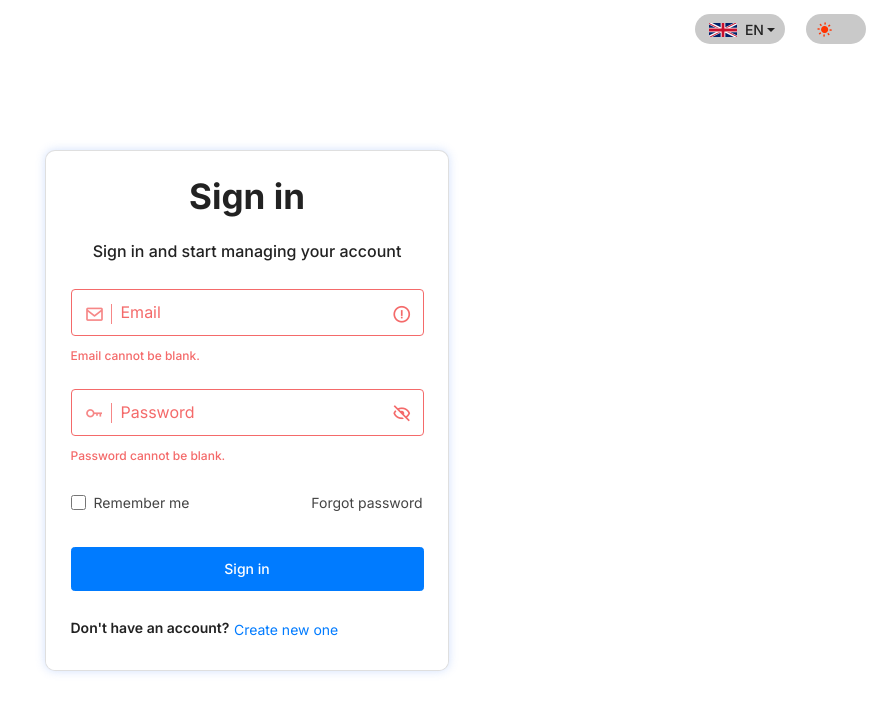
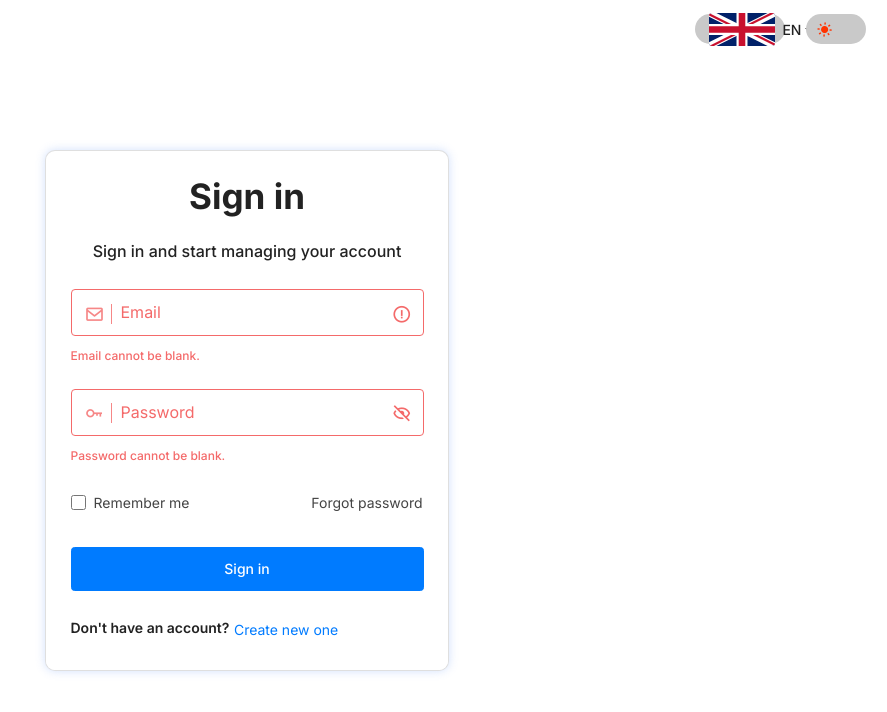
Before and after one commit to ErenHncr/login-form, a React (Create React App) app: page / in a window 1280 px wide. Shown: the top 712 px of the page, without its empty margins (393-1280 px from the left). Built offline with nearby package versions, Linux system fonts and the light colour scheme.

Commit message:
flag loading problem fixed

```diff
--- a/src/FlagItem.js
+++ b/src/FlagItem.js
@@ -1,19 +1,16 @@
-import React, { useState, useEffect } from 'react';
+import React, { Suspense } from 'react';
 import PropTypes from 'prop-types';
+import {
+  Spinner,
+} from 'reactstrap';
 import EN from './assets/flags/en.svg';
 import DE from './assets/flags/de.svg';
 import FR from './assets/flags/fr.svg';
 import TR from './assets/flags/tr.svg';
-// import EN from './assets/flags/english.svg';
-// import DE from './assets/flags/german.svg';
-// import FR from './assets/flags/french.svg';
-// import TR from './assets/flags/turkish.svg';
 
-function FlagItem({ language }) {
-  const [currentFlag, setCurrentFlag] = useState(EN);
-  useEffect(() => {
+const getFlagUrl = (lang) => {
   let flag = EN;
-    switch (language) {
+  switch (lang) {
     case 'EN':
       flag = EN;
       break;
@@ -30,18 +27,21 @@ function FlagItem({ language }) {
       flag = EN;
       break;
   }
-    setCurrentFlag(flag);
-  }, [language]);
+  return flag;
+};
+
+function FlagItem({ language }) {
   return (
+    <Suspense fallback={<Spinner className="mr-2" color="secondary" />}>
       <img
-      src={currentFlag}
-      width="28"
-      height="18"
+        src={getFlagUrl(language)}
+        className="language-flag"
         alt="language flag"
         style={{
           borderRadius: '3px',
         }}
       />
+    </Suspense>
   );
 }
 FlagItem.propTypes = {
```
Lines whose indentation alone changed are shown as unchanged.
